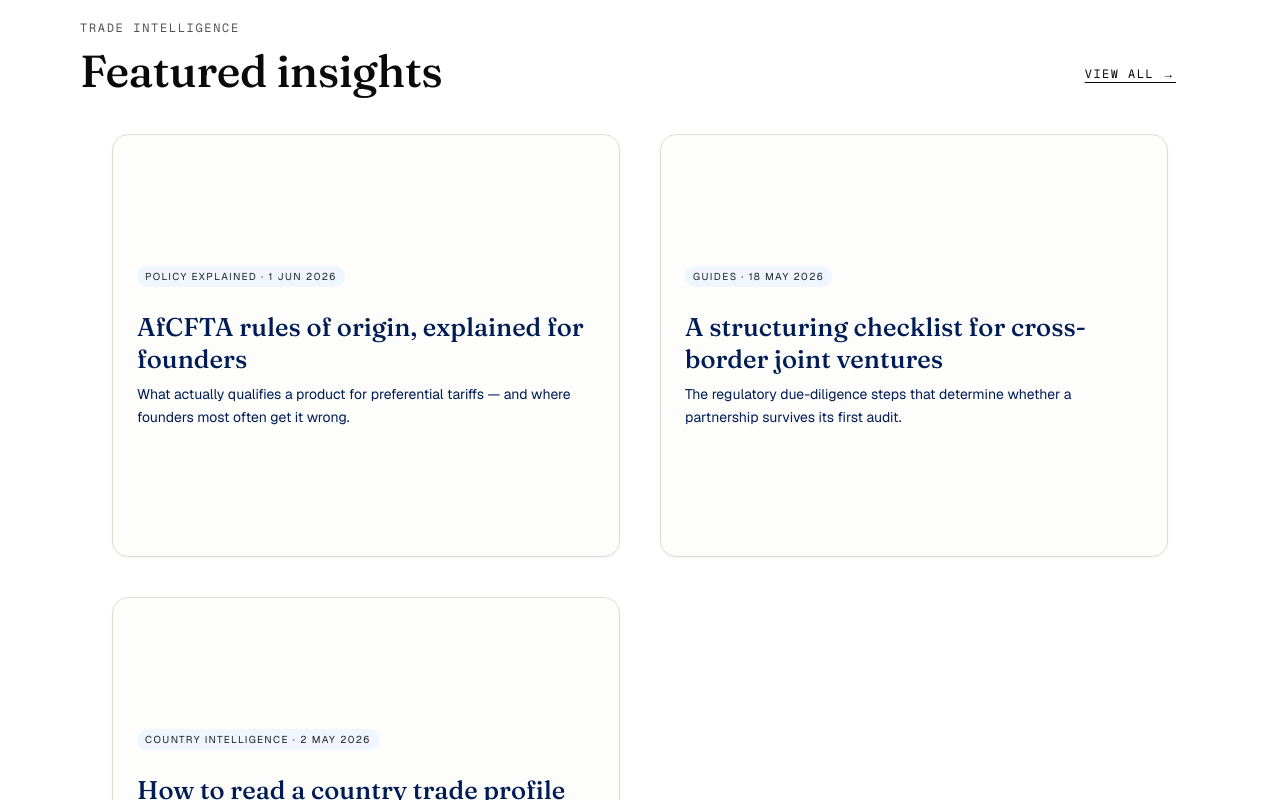
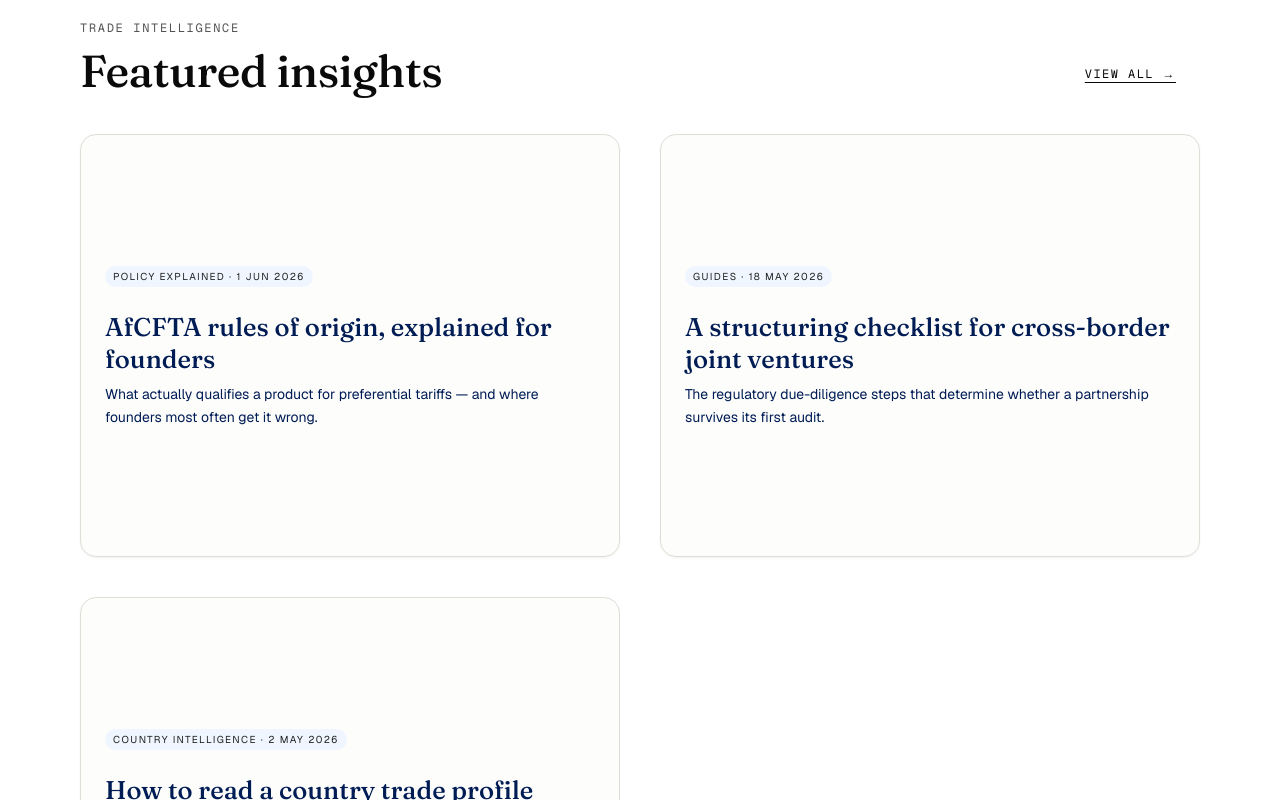
Before and after one commit to Udeme01/Trading-Without-Borders, a Next.js app: page / in a window 1280 px wide. Shown: the part 7580-8380 px from the top of the page. Built offline with nearby package versions, Linux system fonts and the light colour scheme.

Commit message:
update: alignment on section-9 of the homepage

```diff
--- a/app/page.tsx
+++ b/app/page.tsx
@@ -387,7 +387,7 @@ export default function HomePage() {
               </Button>
             </div>
 
-            <div className="mt-10 grid grid-cols-1 gap-10 overflow-visible px-4 sm:grid-cols-2 sm:px-8">
+            <div className="mt-10 grid grid-cols-1 gap-10 overflow-visible sm:grid-cols-2">
               {featuredArticles.map((article) => (
                 <ArticleCard key={article.slug} article={article} />
               ))}
```
